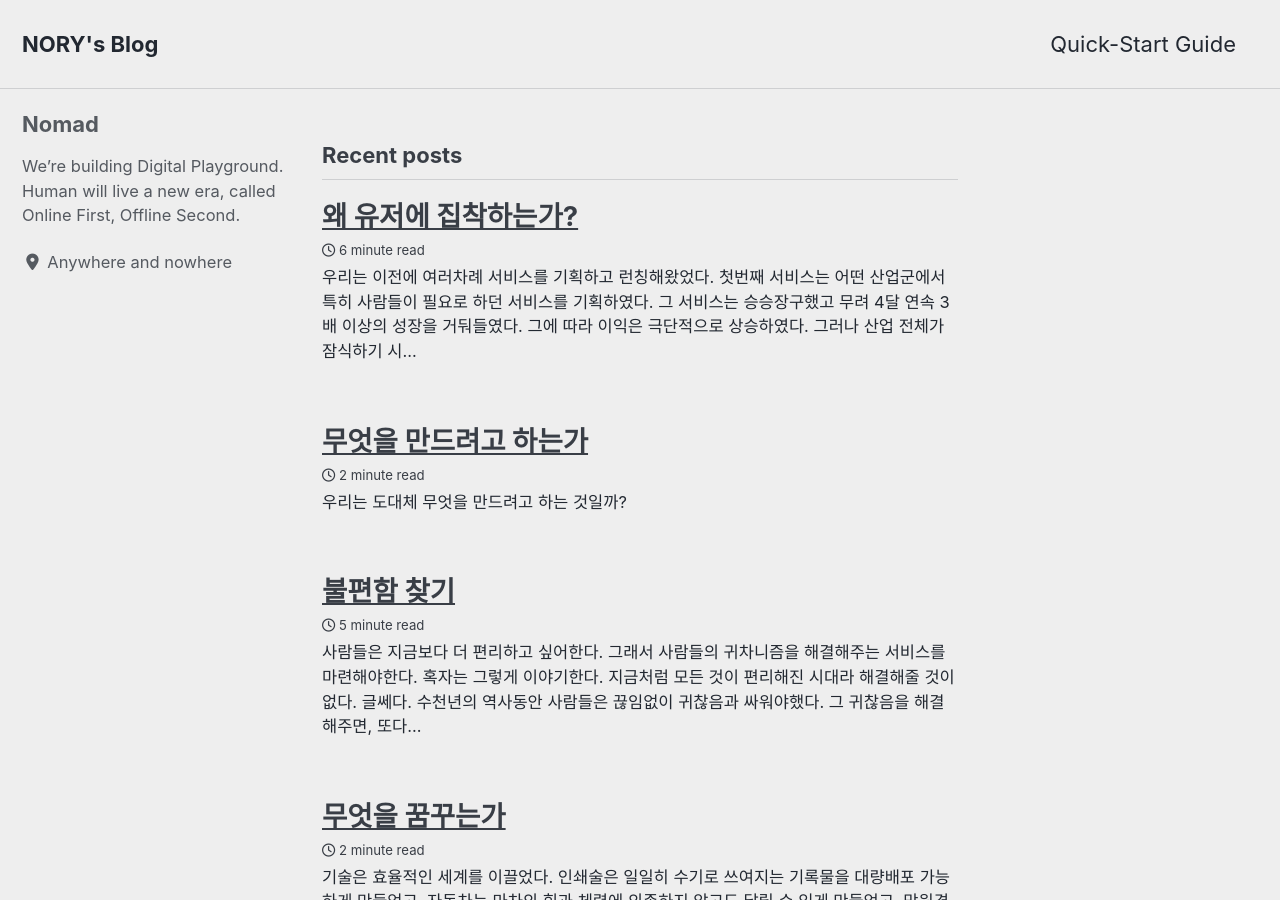
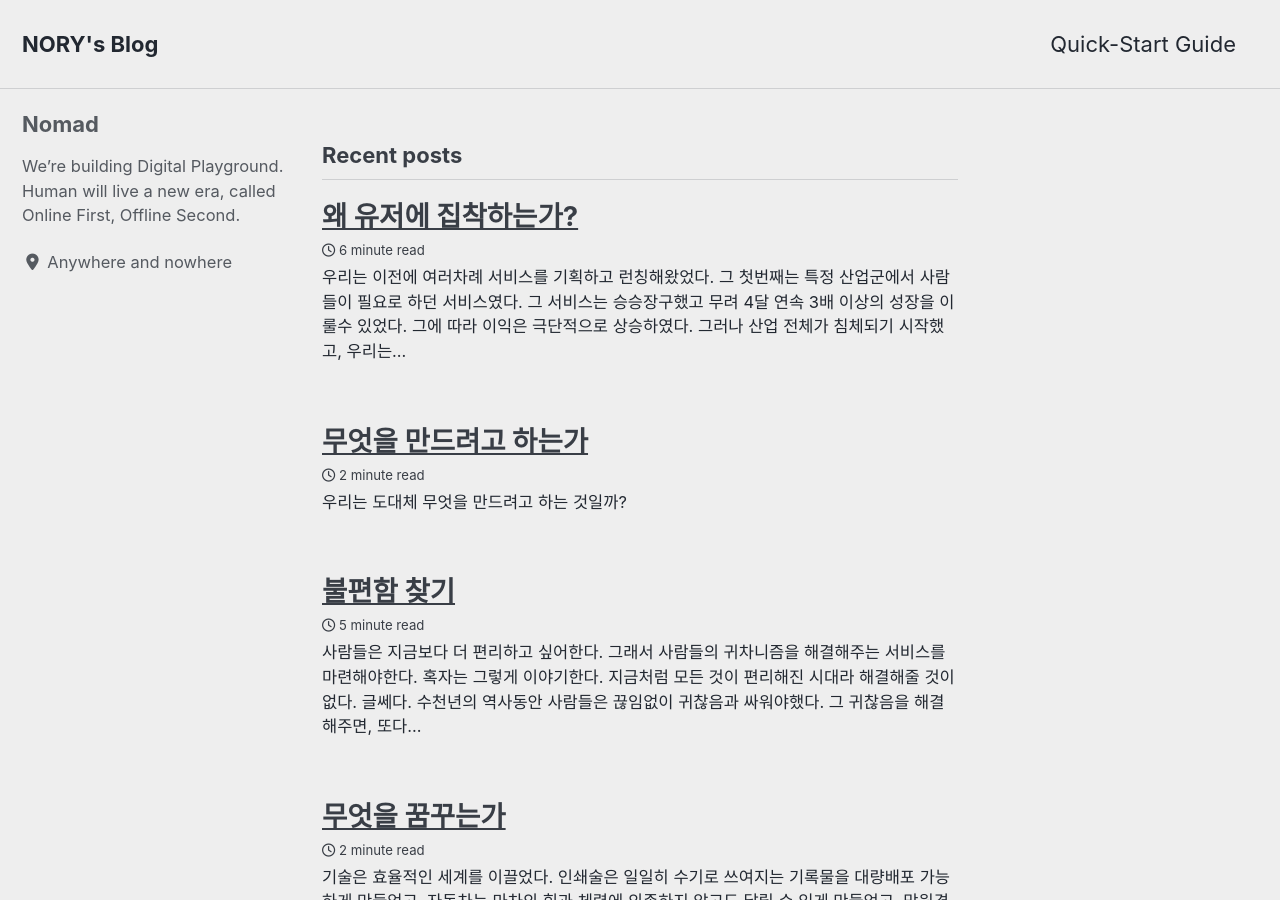
Before and after one commit to Nomadblock/blog, a Jekyll site: the page built from index.html, in a window 1280 px wide and 900 px high. Built offline with Jekyll 4.4.1, drawn with Linux system fonts in a browser that asks for light colours; cached includes are drawn as plain includes; nearby versions of some CDN libraries; the list of posts is cut into pages by our own code.

Commit message:
Update 2020-05-25-4.md

```diff
--- a/_posts/2020-05-25-4.md
+++ b/_posts/2020-05-25-4.md
@@ -5,16 +5,17 @@ categories:
 ---
 
 우리는 이전에 여러차례 서비스를 기획하고 런칭해왔었다.
-첫번째 서비스는 어떤 산업군에서 특히 사람들이 필요로 하던 서비스를 기획하였다.
-그 서비스는 승승장구했고 무려 4달 연속 3배 이상의 성장을 거둬들였다. 그에 따라 이익은 극단적으로 상승하였다.
-그러나 산업 전체가 잠식하기 시작했고, 우리의 서비스는 반드시 돌파구를 찾아야만 했다.
-그래서 우리는 이 문제를 타계하기 위하여, 더 많은 타겟을 목표로 하였다.
+그 첫번째는 특정 산업군에서 사람들이 필요로 하던 서비스였다.
+그 서비스는 승승장구했고 무려 4달 연속 3배 이상의 성장을 이룰수 있었다. 그에 따라 이익은 극단적으로 상승하였다.
+그러나 산업 전체가 침체되기 시작했고, 우리는 반드시 돌파구를 찾아야만 했다.
+그래서 우리는 이 문제를 타개하기 위하여, 더 많은 유저를 확보할 방법을 찾고있었다.
 
 
 <img src="https://cdn.pixabay.com/photo/2016/03/09/09/22/workplace-1245776_960_720.jpg" width="80%">
 
 
-2030의 유저가 주를 이루던 우리의 서비스를 4050까지 확대하여 제공하는 것이었다.
+우리가 시도했던 방법은
+2030의 유저가 주를 이루던 서비스를 4050까지 확대하여 적합한 컨텐츠를 제공하는 것이었다.
 그러나 둘의 니즈는 완전히 달랐다. 그러다보니 결국 이도저도 아닌 서비스가 되었다.
 이도저도 아닌 서비스란
 2030에게도 3등 정도의 서비스
@@ -22,9 +23,10 @@ categories:
 를 일컫는다.
 
 즉, 2030도 4050도 첫번째로 찾는 서비스가 아니게 된것이다.
-우리는 서비스를 닫고서야 몇달이 지나서야 알게 되었다.
+우리는 서비스를 닫고서 몇 달이 지나서야 알게 되었다.
 우리는 모두를 잡으려다가 아무도 잡지 못하게 되었다.
 그것은 바로 모두에게 3등이 된 서비스가 되었기 때문이다.
+우리는 위기에 대처할 수 있는 경험이 부족했다.
 
 
 ---
@@ -65,15 +67,15 @@ categories:
 세번째 서비스 개발 이전에는,
 모든 것에 자신이 있었다.
 세상에 필요한 게 무엇인지 어떻게 그걸 자본화 시킬지 눈에 너무 선명하게 보인다고 생각했다.
-개인적인 금융투자도 성공적이고, 사업적으로도 조금만 보완하면 성공하는 것이 어려워보이지 않았다.
+개인적인 금융투자도 성공적이었고, 사업적으로도 조금만 보완하면 성공하는 것이 어려워보이지 않았다.
 아무리 서비스가 기울어도 예상 목표액까지는 도달을 하였으니까.
 
 그때 세번째 서비스의 실패는 나에게 강한 두려움을 주었다.
 도저히 무엇을 해야할지 모르겠다는 느낌이었다.
 
-그때 대중이 성공했다고 하는 사람들의 이야기를 수지하고 다녔다.
+그 때 무렵, 성공했다고 하는 사람들의 이야기를 수집하고 다녔다.
 도대체 어떻게 왜 성공하는 것일까? 그리고 나는 왜 안되는 것일까?
-그러다 하루를 꼬박 한 유튜브를 돌려본 적이 있었다.
+그러다 하루를 꼬박 한 유튜브 채널을 돌려본 적이 있었다.
 'EO(태용)'
 성공한 스타트업 대표나 성공한 사람들의 이야기였다. 약 10분 남짓한 영상에 그들의 인터뷰를 담아내었다.
 
@@ -89,7 +91,7 @@ categories:
 '고객에게 집중하라'는 내용을 뽑았다.
 
 그것은 너무나 당연한 이야기이지만, 누군가에게 너무 뻔한 이야기라고 하겠지만,
-그것은 매우 중요한 답이며, 사업중에 매우 당연해서 까먹기 쉬운 답이다.
+그것은 매우 중요한 이야기이며, 사업중에 너무 당연해서 까먹기 쉬운 이야기이다.
 
 
 ---
@@ -126,24 +128,23 @@ categories:
 그것이 전세계 누구보다도 뛰어나다고 확신한다면,
 그것은 그 자체로 충분한 가치를 가질 것이다.
 
-그러나 당신에게 그러한 기술이 없다면,
+하지만 그러한 기술을 갖고있지 않다고 한다면,
 당신은 유저를 가져야 할 것이다.
 유저는 어디에나 있다.
-서비스가 그들에게 매력적이라면 말이다.
+당신의 서비스가 유저에게 매력적이라면 말이다.
 
 
 ---
 
 
 다시 원점으로 돌아와서
-우리가 망한 이유는 '유저가 원하는 것'을 만들지 않아서이다.
-세번째 서비스는 어떠한 유저도 원하지 않는 서비스였다.
-1/10가격에 원하는 소수의 유저만 있었을뿐.
+우리가 크게 망한 이유는 '유저가 원하는 것'을 만들지 않아서이다.
+세번째 서비스는 유저가 원하지 않는 서비스였다.
 
-우리는 '유저가 원하는 것'을 고려했었지만,
-그러나 정작 우리는 '유저가 원한다고 우리가 믿는 것'을 만들었을 뿐이다.
+'유저가 원하는 것'을 고려는 했었지만,
+정작 '유저가 원한다고 우리가 믿는 것'을 만들었을 뿐이다.
 
-당신이 정말 경제적 성공을 꿈꾼다면,
+정말 경제적 성공을 꿈꾼다면,
 '유저가 원하는 것'에 집착하라.
 유저는 당신의 서비스를 써줄 유일한 사람이고,
 '유저가 원하는 것'이 무엇인지 말해줄 유일한 사람이기 때문이다.
```
